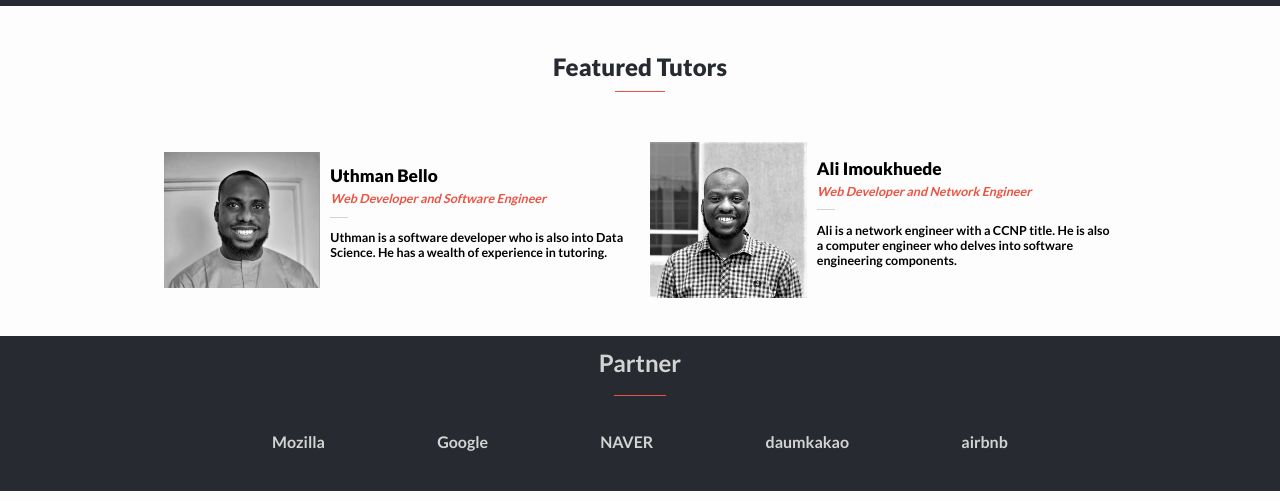
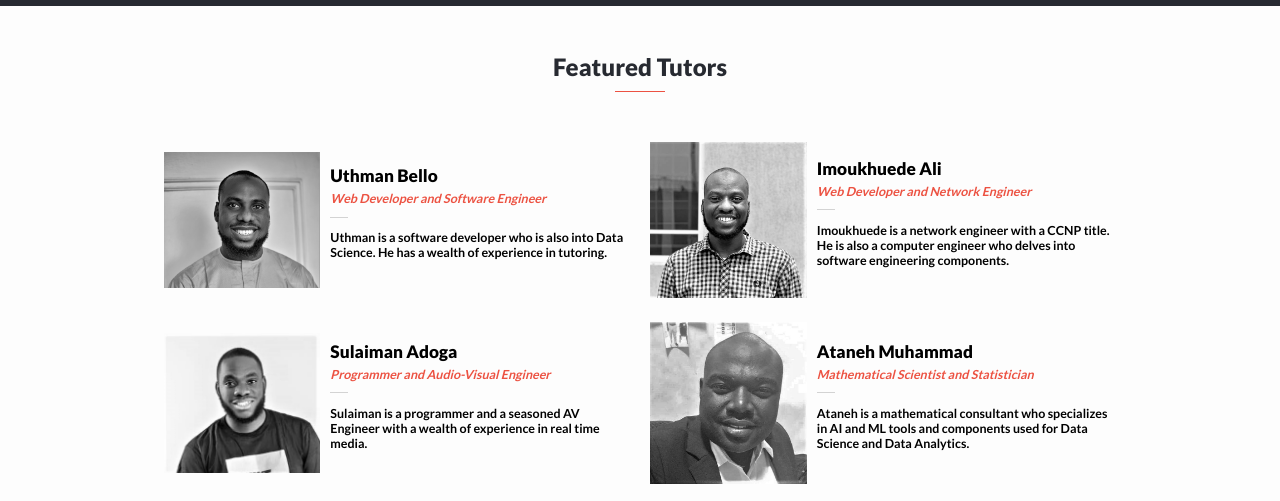
Before and after one commit to Uthmanbello/Capstone1, a plain HTML site: page index.html in a window 1280 px wide. Shown: the part 1307-1808 px from the top of the page. Drawn offline with Linux system fonts and the light colour scheme.

Commit message:
Update speaker section in desktop view

```diff
--- a/index.html
+++ b/index.html
@@ -108,6 +108,7 @@
         <hr class="rule1">
     </section>
     <section class="speaker-sec"></section>
+    <scetion class="add-speaker-sec mob-none"></scetion>
     <a href="#">
         <div class="sec3-link desk-none">MORE &nbsp;<i class="fa-solid fa-angle-down"></i></div>
     </a>
--- a/js/programs.js
+++ b/js/programs.js
@@ -69,9 +69,9 @@ const speakerArr = [
     {
         id: 1,
         img: 'img/ali.jpeg',
-        name: 'Ali Imoukhuede',
+        name: 'Imoukhuede Ali',
         description: 'Web Developer and Network Engineer',
-        message:'Ali is a network engineer with a CCNP title. He is also a computer engineer who delves into software engineering components.',
+        message:'Imoukhuede is a network engineer with a CCNP title. He is also a computer engineer who delves into software engineering components.',
     }
 ]
 
@@ -95,3 +95,41 @@ speakerArr.forEach((speaker) => {
 });
 
 speakersSection.innerHTML = html1;
+
+const addSpeakerArr = [
+    {
+        id: 0,
+        img: 'img/sulaiman.jpeg',
+        name: 'Sulaiman Adoga',
+        description: 'Programmer and Audio-Visual Engineer',
+        message:'Sulaiman is a programmer and a seasoned AV Engineer with a wealth of experience in real time media.',
+    },
+    {
+        id: 1,
+        img: 'img/serg.jpeg',
+        name: 'Ataneh Muhammad',
+        description: 'Mathematical Scientist and Statistician',
+        message:'Ataneh is a mathematical consultant who specializes in AI and ML tools and components used for Data Science and Data Analytics.',
+    }
+]
+
+const addSpeakerSection = document.querySelector('.add-speaker-sec');
+
+let html2 = '';
+
+addSpeakerArr.forEach((speaker) => {
+    html2 += `
+    <section class="speakers">
+        <div class="speaker-img">
+            <img src="${speaker.img}" class="dp">
+        </div>
+        <div class="speaker-info">
+            <h5 class="speaker-name">${speaker.name}</h5>
+            <p class="speaker-desc">${speaker.description}</p>
+            <hr class="rule2">
+            <p class="speaker-msg">${speaker.message}</p>
+        </div>
+    </section>`
+});
+
+addSpeakerSection.innerHTML = html2;
--- a/styles.css
+++ b/styles.css
@@ -611,6 +611,13 @@ a {
   padding-right: 12%;
 }
 
+.add-speaker-sec {
+  display: block;
+  display: flex;
+  padding-left: 12%;
+  padding-right: 12%;
+}
+
 .speakers {
   flex-basis: 50%;
   font-size: 1.3em;
```
Also changed, not shown: img/serg.jpeg (added), img/sulaiman.jpeg (added).
